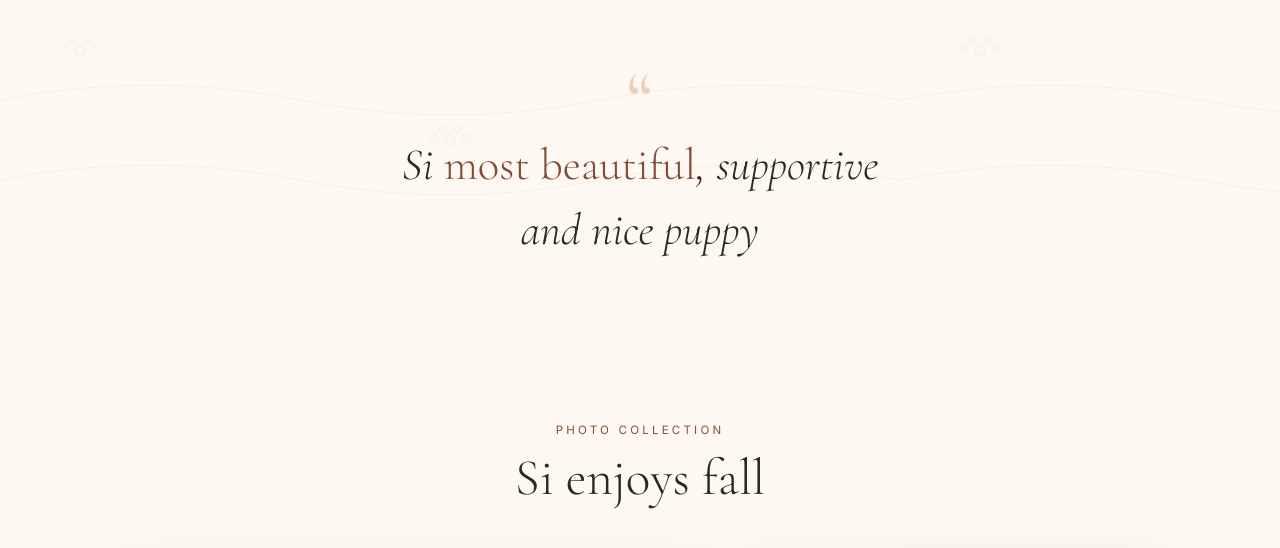
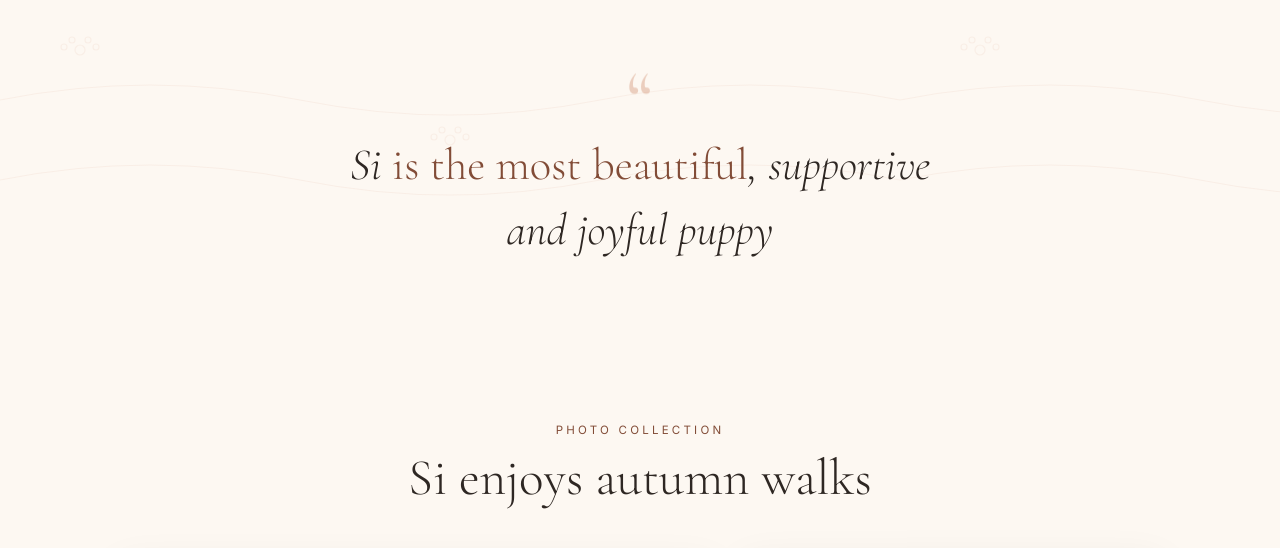
Before and after one commit to LabadzeLana/Si, a plain HTML site: page index.html in a window 1280 px wide. Shown: the part 580-1128 px from the top of the page. Drawn offline with nearby package versions, Linux system fonts and the light colour scheme; grey boxes are pictures that could not be loaded.

Commit message:
manual update

```diff
--- a/index.html
+++ b/index.html
@@ -575,7 +575,7 @@
     <section id="quote">
       <div class="quote-mark float-b">&ldquo;</div>
       <blockquote>
-        Si <em>most beautiful</em>, supportive<br />and nice puppy
+        Si <em>is the most beautiful</em>, supportive<br />and joyful puppy
       </blockquote>
     </section>
 
@@ -583,7 +583,7 @@
     <section id="gallery">
       <div class="gallery-header">
         <span class="section-label">Photo collection</span>
-        <h2 class="section-title">Si enjoys fall</h2>
+        <h2 class="section-title">Si enjoys autumn walks</h2>
       </div>
 
       <div class="gallery-grid">
@@ -612,7 +612,7 @@
     <section id="videos">
       <div class="videos-header">
         <span class="section-label">Video memories</span>
-        <h2 class="section-title">Si enjoys run with mom</h2>
+        <h2 class="section-title">Si enjoys running with mom</h2>
       </div>
 
       <div class="video-grid">
```
